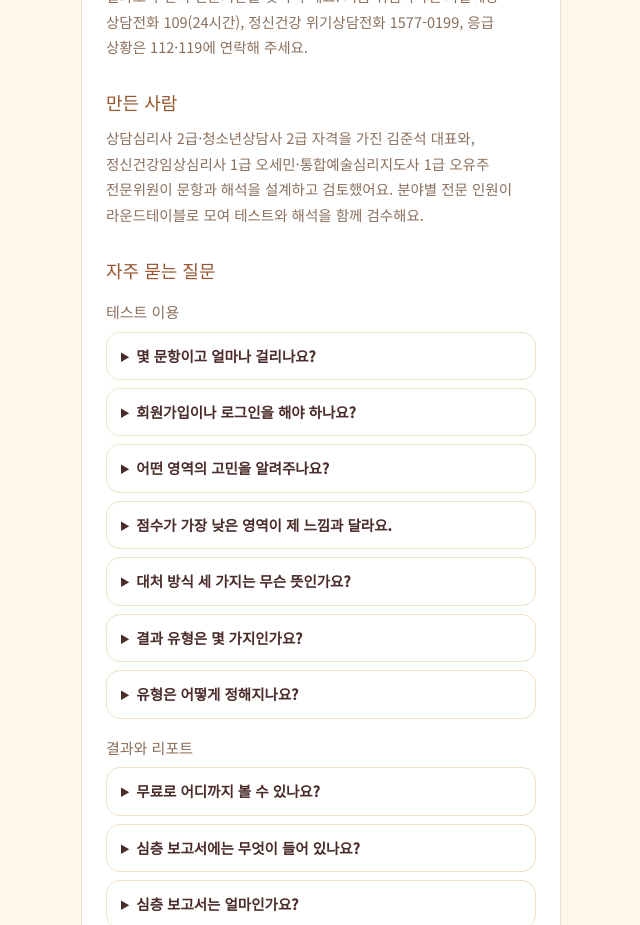
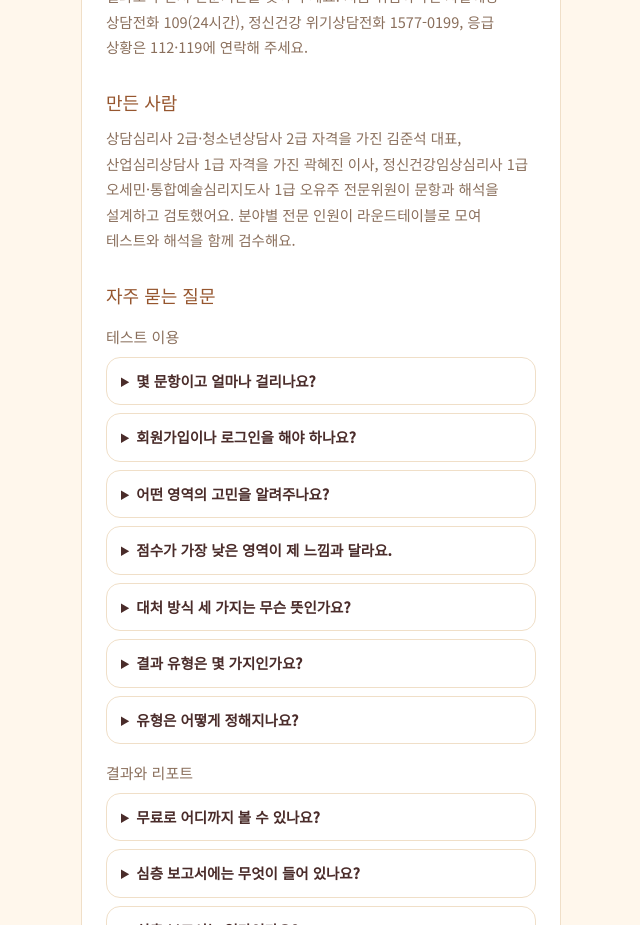
Before and after one commit to sugar0401pie-maker/quiz-ssol, a Next.js app: page /about in a window 1280 px wide. Shown: the part 1820-2745 px from the top of the page, without its empty margins (319-959 px from the left). Built offline with nearby package versions, Linux system fonts and the light colour scheme; no server answers; a web font is replaced by a local one.

Commit message:
/about 만든 사람·FAQ에 곽혜진 이사(산업심리상담사 1급) 추가
Co-Authored-By: Claude Sonnet 5.5 <noreply@anthropic.com>

```diff
--- a/app/about/faq.ts
+++ b/app/about/faq.ts
@@ -86,7 +86,7 @@ export const FAQ_GROUPS: FaqGroup[] = [
       },
       {
         q: "누가 만들었나요?",
-        a: "상담심리사 2급·청소년상담사 2급 자격을 가진 김준석 대표와 정신건강임상심리사 1급, 통합예술심리지도사 1급 전문위원이 문항·유형·해석을 설계하고 검토했어요.",
+        a: "상담심리사 2급·청소년상담사 2급 자격을 가진 김준석 대표, 산업심리상담사 1급 자격을 가진 곽혜진 이사, 정신건강임상심리사 1급, 통합예술심리지도사 1급 전문위원이 문항·유형·해석을 설계하고 검토했어요.",
       },
       {
         q: "결과가 힘든 내용이면 어떻게 하나요?",
--- a/app/about/page.tsx
+++ b/app/about/page.tsx
@@ -129,8 +129,8 @@ export default function AboutPage() {
 
       <h2>만든 사람</h2>
       <p>
-        상담심리사 2급·청소년상담사 2급 자격을 가진 김준석 대표와, 정신건강임상심리사 1급 오세민·통합예술심리지도사 1급 오유주 전문위원이 문항과
-        해석을 설계하고 검토했어요. 분야별 전문 인원이 라운드테이블로 모여 테스트와 해석을 함께 검수해요.
+        상담심리사 2급·청소년상담사 2급 자격을 가진 김준석 대표, 산업심리상담사 1급 자격을 가진 곽혜진 이사, 정신건강임상심리사 1급 오세민·통합예술심리지도사
+        1급 오유주 전문위원이 문항과 해석을 설계하고 검토했어요. 분야별 전문 인원이 라운드테이블로 모여 테스트와 해석을 함께 검수해요.
       </p>
 
       <h2>자주 묻는 질문</h2>
```
